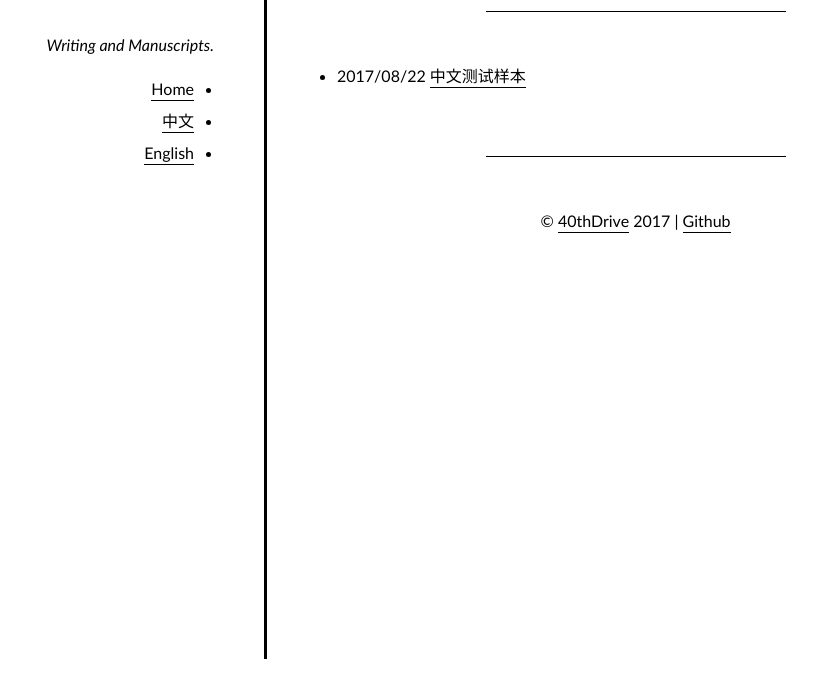
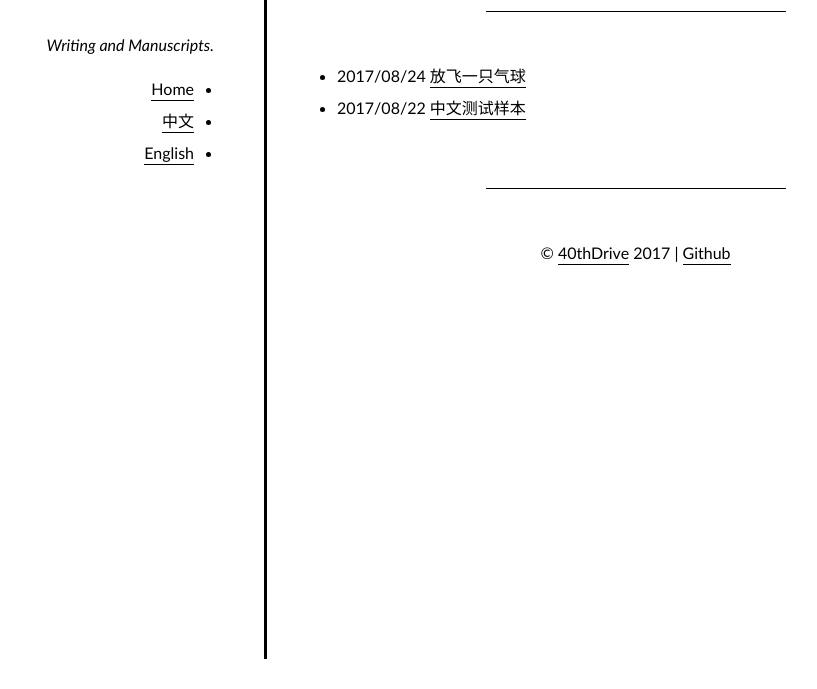
Before and after one commit to horsewithnoname-40th/web, a plain HTML site: page post/index.html in a window 1280 px wide. Shown: the part 111-800 px from the top of the page, without its empty margins (156-973 px from the left). Drawn offline with Linux system fonts and the light colour scheme.

Commit message:
Update index.html

```diff
--- a/post/index.html
+++ b/post/index.html
@@ -63,10 +63,14 @@
 <ul>
 
   <li>
+    <span class="date">2017/08/24</span>
+    <a href="/post/放飞一只气球/">放飞一只气球</a>
+  </li>
+
+    <li>
     <span class="date">2017/08/22</span>
     <a href="/post/中文测试样本/">中文测试样本</a>
   </li>
-
 
 </ul>
 
```
